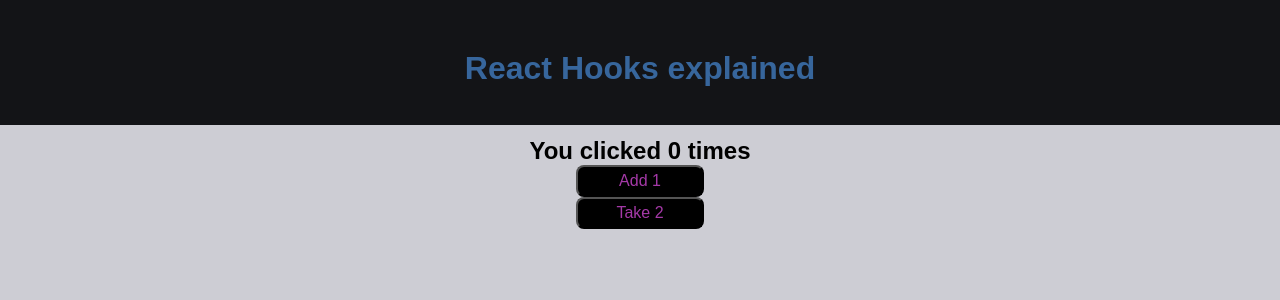
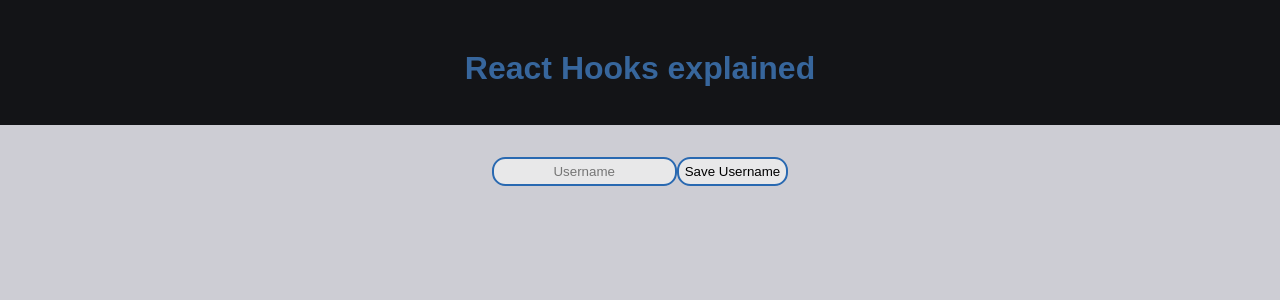
Before and after one commit to Vicious27/hooks-explained, a React (Create React App) app: page / in a window 1280 px wide. Shown: the top 300 px of the page. Built offline with nearby package versions, Linux system fonts and the light colour scheme.

Commit message:
created a userPoints component for practice with the book

```diff
--- a/src/App.css
+++ b/src/App.css
@@ -34,6 +34,14 @@ input {
   text-align: center;
 }
 
+button {
+  height: 2.2em;
+  border-radius: 1em;
+  border:rgb(41, 105, 177) solid .20em;
+  background-color: rgba(236, 236, 236, 0.884);
+  text-align: center;
+}
+
 h1,h2 {
  margin-top: 12px;
  text-align: center;
--- a/src/App.js
+++ b/src/App.js
@@ -1,5 +1,6 @@
 import './App.css';
-import Counter from './Counter';
+import UserPoints from "./UserPoints";
+
 
 
 function App() {
@@ -8,7 +9,7 @@ function App() {
       <header className="App-header">
         <h1 className="title">React Hooks explained</h1>
       </header>
-      <Counter />
+      <UserPoints />
     </>
   )
 };
--- a/src/Counter.js
+++ /dev/null
@@ -1,17 +0,0 @@
-import React, { useState } from "react";
-import "./App.css";
-
-function Counter() {
-
-  const [count, setCount] = useState(0);
-
-  return (
-    <>
-      <h2>You clicked {count} times</h2>
-      <button className="button" onClick={() => setCount(count + 1)} > Add 1</button>
-      <button className="button" onClick={() => setCount(count - 2)}>Take 2</button>
-    </>
-  );
-}
-
-export default Counter;
--- /dev/null
+++ b/src/UserPoints.js
@@ -0,0 +1,48 @@
+import React, { useState } from "react";
+import "./App.css";
+
+function UserPoints() {
+
+  const [username, setUsername] = useState(``);
+  const [isUsernameSaved, setIsUsernameSaved] = useState(false);
+  const [points, setPoints] = useState(0);
+
+
+  return (
+    <>
+      {isUsernameSaved ? (
+        <>
+          <h1>
+            {username} : {points}
+          </h1>
+          <p>
+            <button onClick={() => setPoints(points + 1)}>Add Point</button>
+            <button onClick={() => setPoints(0)}>Clear Points</button>
+          </p>
+          <p>
+            <button
+              onClick={() => {
+                setIsUsernameSaved(false);
+              }}>Edit Username</button>
+            <button
+              onClick={() => {
+                setUsername(``);
+                setPoints();
+                setIsUsernameSaved(false);
+              }}>Clear Username</button>
+          </p>
+        </>
+      ) : (
+        <p>
+          <input
+            id="username"
+            onChange={e => setUsername(e.target.value)} placeholder="Username" />
+          <button
+            onClick={() => setIsUsernameSaved(true)}>Save Username</button>
+        </p>
+      )}
+    </>
+  );
+}
+
+export default UserPoints;
```
